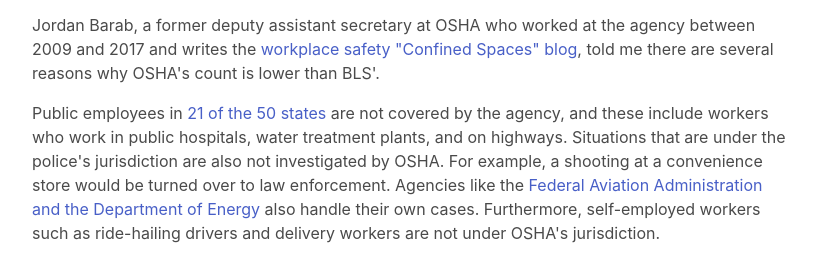
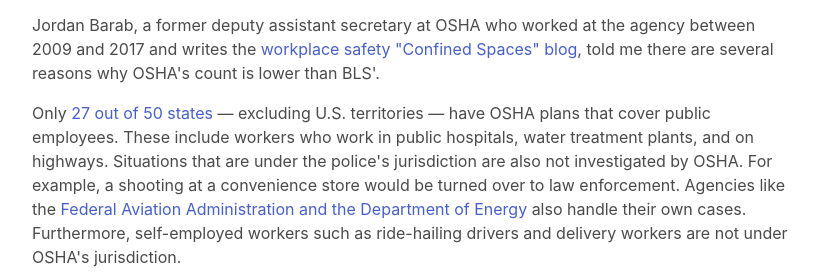
Before and after one commit to rachel-el-p/Workplace-deaths-final-project, a plain HTML site: page index.html in a window 1280 px wide. Shown: the part 1372-1646 px from the top of the page, without its empty margins (228-1049 px from the left). Drawn offline with nearby package versions, Linux system fonts and the light colour scheme.

Commit message:
Update index.html

```diff
--- a/index.html
+++ b/index.html
@@ -61,7 +61,7 @@
            <p>Jordan Barab, a former deputy assistant secretary at OSHA who worked at the agency between 2009 and 2017 and writes the
             <a href="https://jordanbarab.com/confinedspace/">workplace safety "Confined Spaces" blog</a>, told me there are several reasons why OSHA's count is lower than BLS'.</p>
 
-            <p>Public employees in <a href="https://www.osha.gov/stateplans/">21 of the 50 states</a> are not covered by the agency, and these include workers who work in public hospitals, water treatment plants, and on highways.
+            <p>Only <a href="https://www.osha.gov/stateplans/faqs">27 out of 50 states</a> — excluding U.S. territories — have OSHA plans that cover public employees. These include workers who work in public hospitals, water treatment plants, and on highways.
             Situations that are under the police's jurisdiction are also not investigated by OSHA. For example, a shooting
             at a convenience store would be turned over to law enforcement. Agencies like the <a href="https://www.osha.gov/laws-regs/regulations/standardnumber/1960/1960.19">Federal Aviation Administration and the Department of Energy</a> also handle their own cases.
             Furthermore, self-employed workers such as ride-hailing drivers and delivery workers are not under OSHA's jurisdiction. </p>
```
